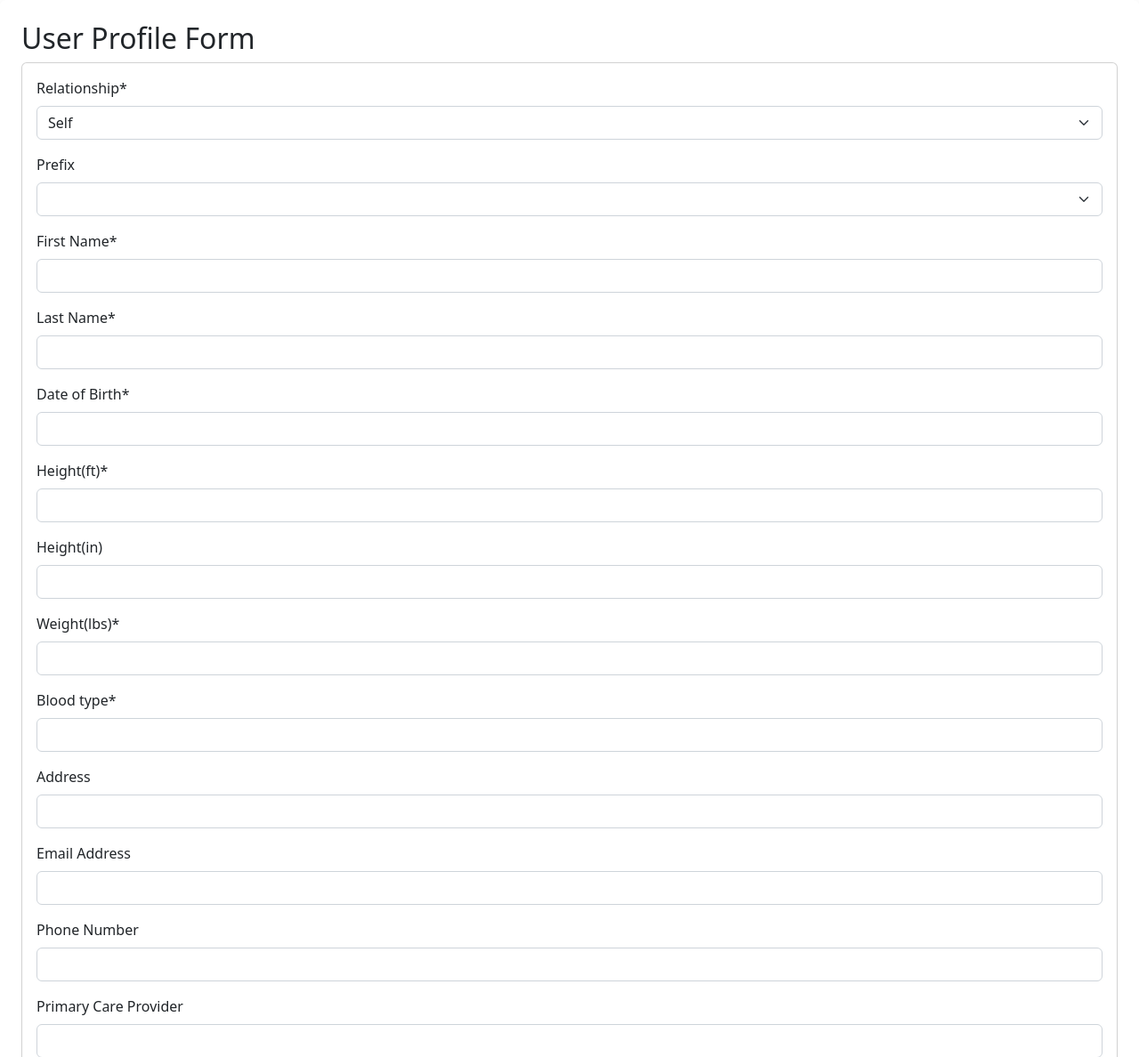
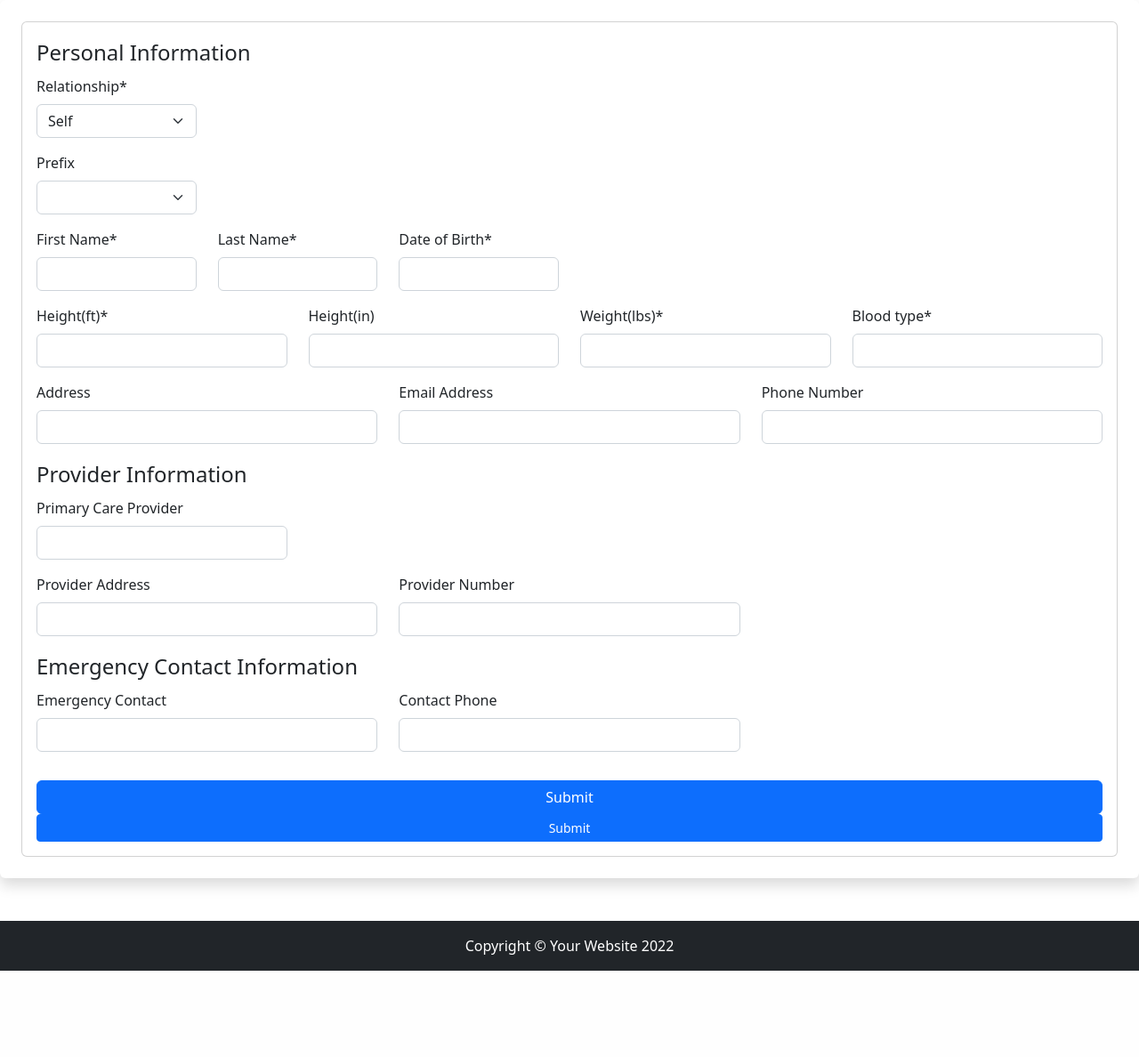
Before and after one commit to Stephen-Nw/nwaukwaPHR, a Django app: page /user_profile in a window 1280 px wide. Shown: the part 56-1244 px from the top of the page at 89% size. After the commit the page ends 1147 px from the top, so only its background shows below. Run offline with Django 4.2, Linux system fonts and the light colour scheme; some libraries are stand-ins or nearby versions.

Commit message:
format form

```diff
--- a/health_records/templates/health_records/user_profile.html
+++ b/health_records/templates/health_records/user_profile.html
@@ -10,11 +10,102 @@
 {% include 'navbar.html' %}
 
 <div class="shadow p-4 mb-5 bg-body rounded">
-    <h2>User Profile Form</h2>
+    {% comment %} <h2>User Profile Form</h2> {% endcomment %}
 
     <form action="" method="POST" class="card p-3">
         {% csrf_token %}
-        {{form|crispy}}
+
+        <fieldset>
+            <legend>Personal Information</legend>
+            <div class="row">
+                <div class="col-2">
+                    {{ form.relationship|as_crispy_field}}
+                </div>
+            </div>
+
+            <div class="row">
+                <div class="col-2">
+                    {{ form.prefix|as_crispy_field}}
+                </div>
+            </div>
+
+
+            <div class="row">
+                <div class="col-2">
+                    {{ form.first_name|as_crispy_field}}
+                </div>
+                <div class="col-2">
+                    {{ form.last_name|as_crispy_field}}
+                </div>
+                <div class="col-2">
+                    {{ form.date_of_birth|as_crispy_field}}
+                </div>
+            </div>
+
+            <div class="row">
+                <div class="col-3">
+                    {{ form.height_ft|as_crispy_field}}
+                </div>
+                <div class="col-3">
+                    {{ form.height_in|as_crispy_field}}
+                </div>
+                <div class="col-3">
+                    {{ form.weight_lbs|as_crispy_field}}
+                </div>
+                <div class="col-3">
+                    {{ form.blood_type|as_crispy_field}}
+                </div>
+            </div>
+
+            <div class="row">
+                <div class="col-4">
+                    {{ form.address|as_crispy_field}}
+                </div>
+                <div class="col-4">
+                    {{ form.email|as_crispy_field}}
+                </div>
+                <div class="col-4">
+                    {{ form.phone|as_crispy_field}}
+                </div>
+            </div>
+        </fieldset>
+
+        <fieldset style="border-style: solid; border-color: #F00;">
+            <legend>Provider Information</legend>
+            <div class="row">
+                <div class="col-3">
+                    {{ form.pcp|as_crispy_field}}
+                </div>
+            </div>
+
+            <div class="row">
+                <div class="col-4">
+                    {{ form.pcp_address|as_crispy_field}}
+                </div>
+                <div class="col-4">
+                    {{ form.pcp_number|as_crispy_field}}
+                </div>
+            </div>
+        </fieldset>
+
+
+        <fieldset>
+            <legend>Emergency Contact Information</legend>
+            <div class="row">
+                <div class="col-4">
+                    {{ form.emergency_contact|as_crispy_field}}
+                </div>
+                <div class="col-4">
+                    {{ form.emergency_phone|as_crispy_field}}
+                </div>
+            </div>
+        </fieldset>
+
+        <button type="submit" class="btn btn-primary mt-3">Submit</button>
+        <input type="Submit" value="Submit" class="btn btn-primary btn-sm">
+
+
+
     </form>
 </div>
 {% endblock content %}
```
